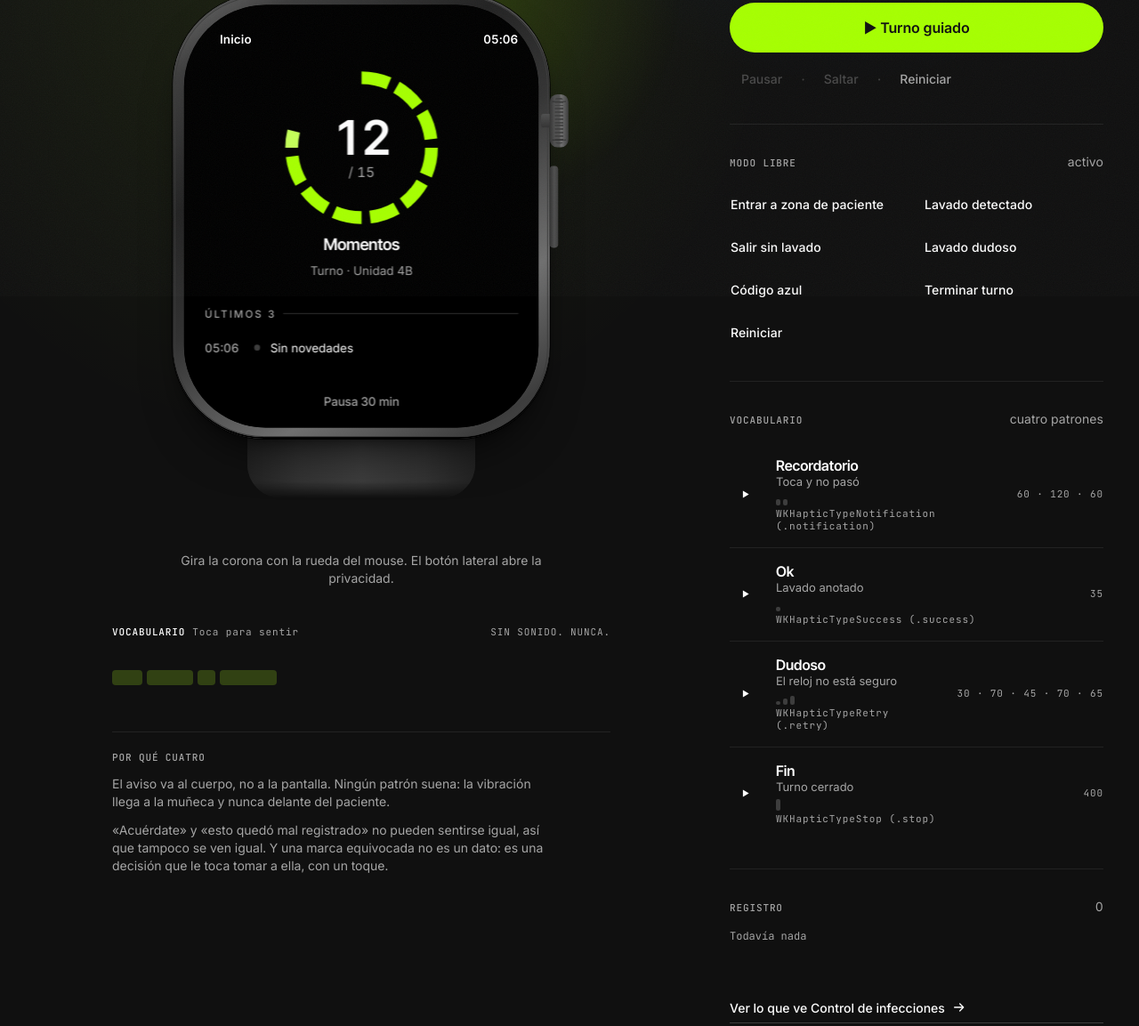
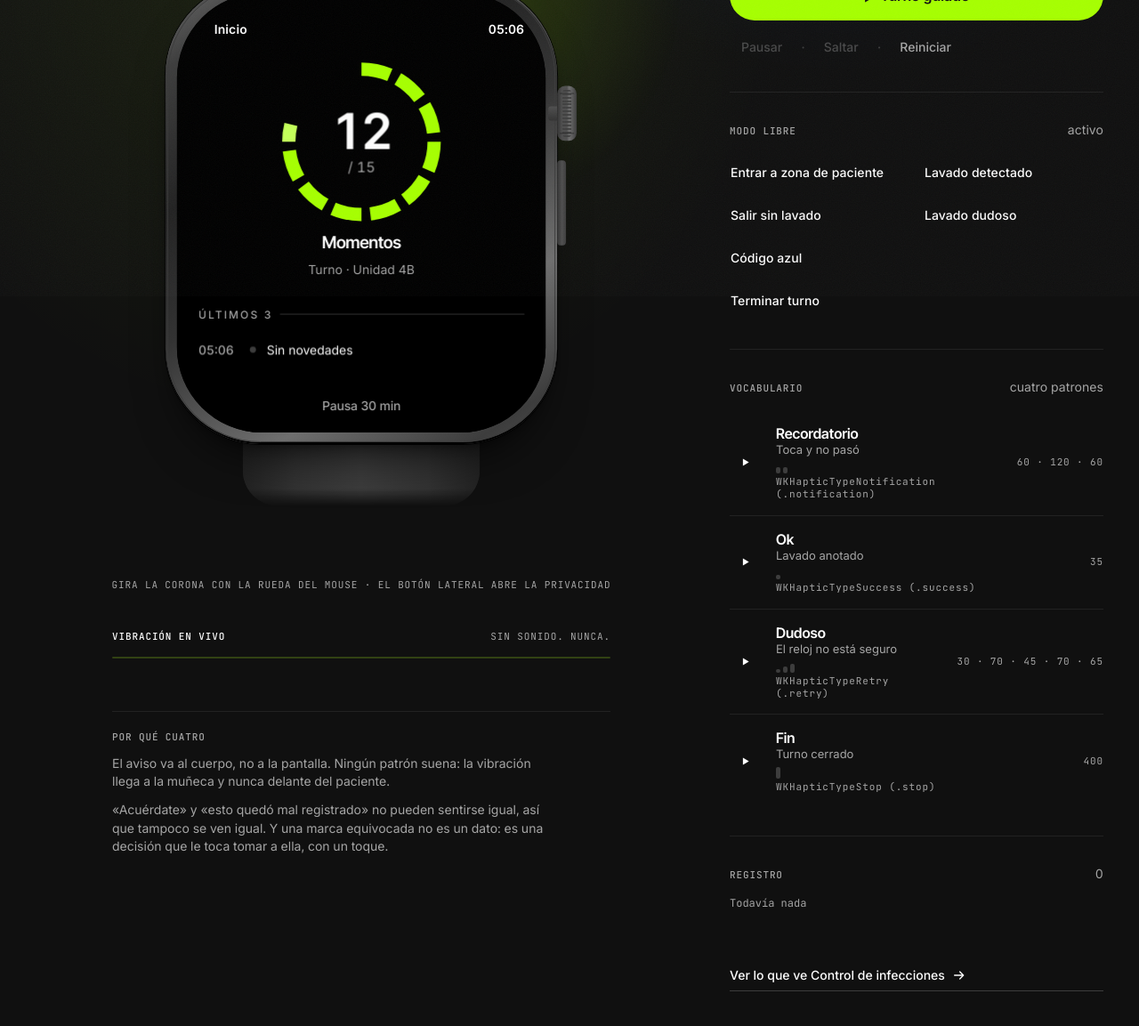
Before and after one commit to nik129linux/handwatch-smartwatch-fe, a plain HTML site: page index.html in a window 1280 px wide. Shown: the part 467-1620 px from the top of the page at 89% size. Drawn offline with Linux system fonts and the light colour scheme.

Commit message:
watch: stage polish

```diff
--- a/css/stage.css
+++ b/css/stage.css
@@ -18,6 +18,7 @@ body {
   font-family: var(--font-body);
   font-size: var(--text-body);
   line-height: var(--leading-body);
+  overflow-x: clip;
   -webkit-font-smoothing: antialiased;
   -moz-osx-font-smoothing: grayscale;
 }
@@ -96,7 +97,7 @@ button { font: inherit; color: inherit; }
 .masthead__title {
   font-family: var(--font-serif);
   font-weight: 400;
-  font-size: clamp(64px, 8vw, 110px);
+  font-size: clamp(44px, 7vw, 84px);
   line-height: 0.98;
   letter-spacing: -0.01em;
   color: var(--text-primary);
@@ -160,14 +161,17 @@ body.is-ready [data-rise] {
   min-width: 0;
 }
 
-/* the wrapper carries the scale so it can reserve the scaled height plus the
-   band stubs that stick out above and below */
+/* the wrapper carries the scale so it can reserve the scaled height: the full
+   band stubs on both ends plus 24px of clear air under the bottom stub */
 .watch-frame {
   width: 100%;
   height: calc(
-    ((var(--watch-h) + var(--case-pad) * 2) + 2 * 68px) * var(--scale, 1));
+    ((var(--watch-h) + var(--case-pad) * 2) + 2 * var(--band-h)) * var(--scale, 1)
+    + var(--sp-6));
   display: grid;
+  grid-template-columns: minmax(0, 1fr);
   place-items: center;
+  overflow: visible;
 }
 
 .stage__sub {
@@ -185,14 +189,20 @@ body.is-ready [data-rise] {
 }
 .stage__sub:empty { opacity: 0; }
 
+/* one-line mono label: the frame above already reserves 24px of clear air,
+   the flex gap adds the rest, so this never touches the bottom band stub */
 .stage__hint {
   position: relative;
   z-index: var(--z-hint);
-  max-width: 52ch;
+  max-width: none;
   text-align: center;
-  font-size: var(--text-caption);
-  line-height: var(--leading-caption);
+  font-family: var(--font-mono);
+  font-size: var(--text-micro);
+  line-height: var(--leading-micro);
+  letter-spacing: var(--tracking-micro);
+  text-transform: uppercase;
   color: var(--text-secondary);
+  white-space: nowrap;
 }
 
 /* --------------------------------------------------------------------------
@@ -255,6 +265,17 @@ body.is-ready [data-rise] {
   align-items: flex-end;
   gap: 5px;
   height: 44px;
+}
+/* idle state: one thin flat line, the watch is silent */
+.haptic-strip__bars.is-idle {
+  align-items: center;
+  height: var(--sp-4);
+}
+.haptic-bar--flat {
+  width: 100%;
+  height: 2px;
+  min-width: 0;
+  border-radius: 2px;
 }
 .haptic-bar {
   display: block;
@@ -598,7 +619,7 @@ body.is-ready [data-rise] {
     gap: var(--sp-8);
     padding: var(--sp-6) var(--sp-4) var(--sp-12);
   }
-  .stage__hint { max-width: 40ch; }
+  .stage__hint { max-width: 40ch; white-space: normal; }
   .stage__bloom { left: -30%; top: 12%; }
   .free-list { grid-template-columns: minmax(0, 1fr); }
   .free-btn:last-child { grid-column: auto; }
--- a/index.html
+++ b/index.html
@@ -68,8 +68,7 @@
     </div>
 
     <p class="stage__sub" id="subtitle" role="status" aria-live="polite"></p>
-    <p class="stage__hint">Gira la corona con la rueda del mouse.
-      El botón lateral abre la privacidad.</p>
+    <p class="stage__hint">Gira la corona con la rueda del mouse · el botón lateral abre la privacidad</p>
 
     <!-- ============================ haptic strip ============================ -->
     <div class="haptic-strip" id="hapticStrip" data-pattern="" aria-live="polite">
@@ -120,7 +119,6 @@
         <button class="btn free-btn" type="button" data-act="dudoso">Lavado dudoso</button>
         <button class="btn free-btn" type="button" data-act="codigo">Código azul</button>
         <button class="btn free-btn" type="button" data-act="terminar">Terminar turno</button>
-        <button class="btn free-btn" type="button" data-act="reiniciar">Reiniciar</button>
       </div>
     </section>
 
--- a/js/haptics.js
+++ b/js/haptics.js
@@ -103,11 +103,12 @@ var haptics = (function () {
     strip.dataset.pattern = name;
     if (nameEl) {
       nameEl.innerHTML =
-        '<span class="haptic-strip__name-k">' + v.label + '</span>' +
-        '<span class="haptic-strip__name-m">' + v.meaning + '</span>';
+        '<span class="haptic-strip__name-k">Vibración en vivo</span>' +
+        '<span class="haptic-strip__name-m">' + v.label + ' · ' + v.meaning + '</span>';
     }
     if (!barsEl) return;
 
+    barsEl.classList.remove('is-idle');
     barsEl.innerHTML = '';
     ps.forEach(function (p) {
       var bar = document.createElement('span');
@@ -123,22 +124,20 @@ var haptics = (function () {
     strip.classList.toggle('is-playing', !!playing);
   }
 
-  /* A neutral resting state so the strip is never empty. */
+  /* Idle: a thin flat line. The strip shows only the pattern in flight;
+     at rest the watch is silent, so the strip is too. */
   function resetStrip() {
     if (!strip) return;
     strip.dataset.pattern = '';
     strip.classList.remove('is-playing');
     if (nameEl) {
       nameEl.innerHTML =
-        '<span class="haptic-strip__name-k">Vocabulario</span>' +
-        '<span class="haptic-strip__name-m">Toca para sentir</span>';
+        '<span class="haptic-strip__name-k">Vibración en vivo</span>' +
+        '<span class="haptic-strip__name-m"></span>';
     }
     if (barsEl) {
-      barsEl.innerHTML =
-        '<span class="haptic-bar" style="width:34px;height:38%"></span>' +
-        '<span class="haptic-bar" style="width:52px;height:38%"></span>' +
-        '<span class="haptic-bar" style="width:20px;height:38%"></span>' +
-        '<span class="haptic-bar" style="width:64px;height:38%"></span>';
+      barsEl.classList.add('is-idle');
+      barsEl.innerHTML = '<span class="haptic-bar haptic-bar--flat"></span>';
     }
   }
 
@@ -175,7 +174,7 @@ var haptics = (function () {
     if (liveTimer) window.clearTimeout(liveTimer);
     var settle = Math.round((duration(name) + 260) * (window.__timeScale || 1));
     liveTimer = window.setTimeout(function () {
-      drawStrip(name, false);
+      resetStrip();
     }, Math.max(120, settle));
 
     return v.pattern.slice();
--- a/js/watch.js
+++ b/js/watch.js
@@ -691,14 +691,22 @@ var watch = (function () {
     fit();
   }
 
-  /* Fit the whole watch into the stage with one transform. */
+  /* Fit the whole watch into the stage with one transform. The case is the
+     hero: it targets 65% of the viewport height, clamped so the whole
+     watch plus both band stubs always fits (width reserves the crown that
+     sticks out on the right, height reserves the full frame plus clear). */
   function fit() {
     if (!el.watch || !el.frame) return;
-    var needW = el.watch.offsetWidth / scaleVal;
-    var needH = el.watch.offsetHeight / scaleVal;
-    var availW = el.frame.clientWidth - 8;
-    var availH = window.innerHeight - 300;
-    scaleVal = Math.max(0.5, Math.min(1, availW / needW, availH / needH));
+    var vh = window.innerHeight;
+    var needW = el.watch.offsetWidth;
+    var needH = el.watch.offsetHeight;
+    var crownW = 30;
+    var bandPad = 152;
+    var clear = 24;
+    var target = (vh * 0.65) / needH;
+    var byWidth = (el.frame.clientWidth - 8) / (needW + crownW);
+    var byHeight = (vh - clear) / (needH + bandPad);
+    scaleVal = Math.max(0.5, Math.min(target, byWidth, byHeight));
     el.frame.style.setProperty('--scale', scaleVal.toFixed(3));
   }
 
```
Also changed, not shown: tests/acceptance.js (+74 -1 lines).
